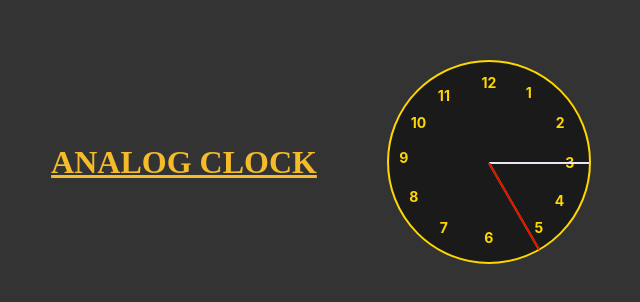
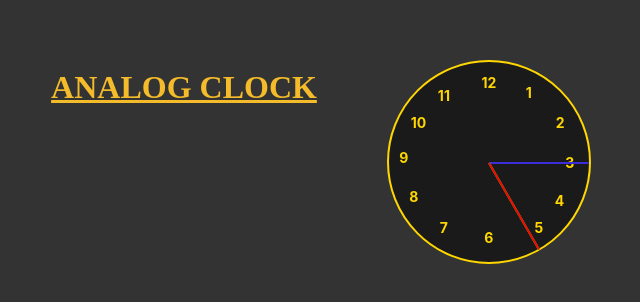
Before and after one commit to ArjunN10/Analog_Timer, a React (Create React App) app: page / in a window 1280 px wide. Shown: the part 238-540 px from the top of the page, without its empty margins (319-959 px from the left). Built offline with nearby package versions, Linux system fonts and the light colour scheme.

Commit message:
Analog Clock

```diff
--- a/src/App.css
+++ b/src/App.css
@@ -27,7 +27,7 @@
 }
 
 .hand.hour {
-  background-color: rgb(232, 231, 242);
+  background-color: rgb(59, 45, 217);
   transform: rotate(90deg);
 }
 
@@ -83,6 +83,7 @@
 
 .title{
   padding-right: 70px;
+  padding-bottom: 150px;
   color:rgb(244, 187, 42);
   text-decoration: underline;
 font-family: 'Times New Roman', Times, serif;
```
